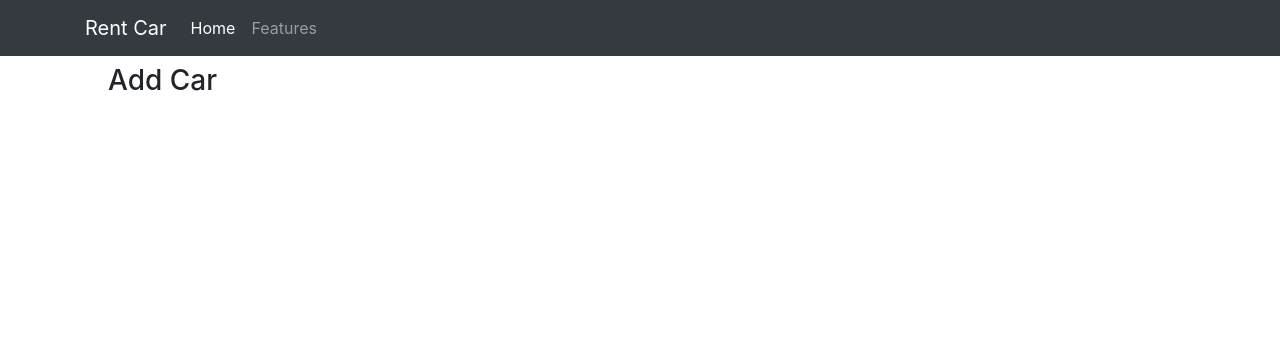
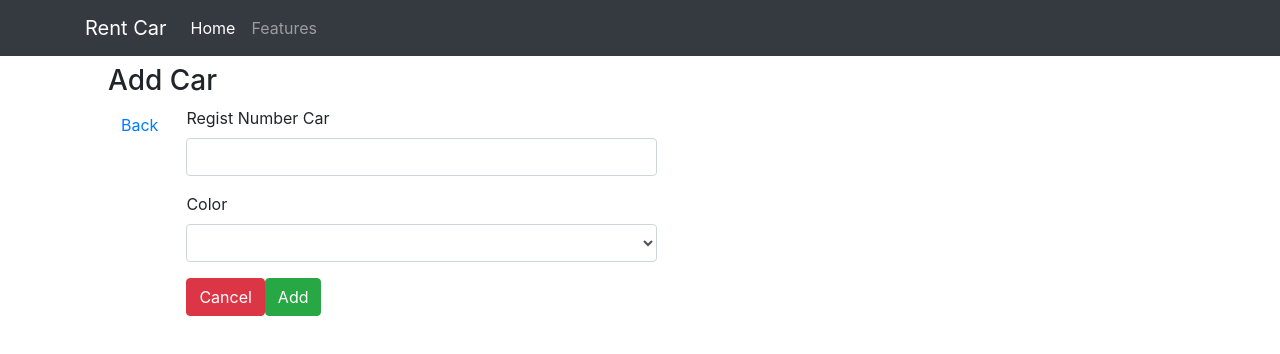
Before and after one commit to topanalfa/rent-car, a Vue app: page /#/add in a window 1280 px wide. Shown: the top 354 px of the page. Built offline with nearby package versions, Linux system fonts and the light colour scheme; no server answers.

Commit message:
create function add car

```diff
--- a/src/components/AddCar.vue
+++ b/src/components/AddCar.vue
@@ -1,13 +1,56 @@
 <template>
   <div id="add-car">
     <h3>Add Car</h3>
+    <div class="float-left">
+      <router-link class="btn btn-default" to="/">Back</router-link>
+    </div>
+    <div class="row">
+      <div class="col-md-6">
+        <form @submit.prevent="addCar">
+          <div class="form-group">
+            <label for="regist_number">Regist Number Car</label>
+            <input type="text" class="form-control" v-model="regist_number" />
+          </div>
+          <div class="form-group">
+            <label for="color">Color</label>
+            <select class="form-control" v-model="color">
+              <option value="black">Black</option>
+              <option value="white">White</option>
+              <option value="grey">Grey</option>
+            </select>
+          </div>
+          <router-link type="button" to="/" class="btn btn-danger">Cancel</router-link>
+          <button type="submit" class="btn btn-success">Add</button>
+        </form>
+      </div>
+    </div>
   </div>
 </template>
 <script>
+import db from "./firebaseinit";
 export default {
   name: "add-car",
   data() {
-    return {};
+    return {
+      regist_number: null,
+      color: null
+    };
+  },
+  methods: {
+    addCar() {
+      let data = {
+        regist_number: this.regist_number,
+        color: this.color,
+        status: "free",
+        customer: "",
+        rent_date: new Date()
+      };
+      db.collection("cars")
+        .add(data)
+        .then(docRef =>
+          this.$router.push("/").catch(error => console.log(error))
+        );
+    }
   }
 };
 </script>
--- a/src/components/Dashboard.vue
+++ b/src/components/Dashboard.vue
@@ -13,6 +13,7 @@
                 v-bind:to="{name: 'book-car', params: {car_id: car.car_id}}"
               >Book Now</router-link>
             </div>
+            <span class="badge badge-pill">{{car.status}}</span>
           </li>
         </ul>
       </div>
```
